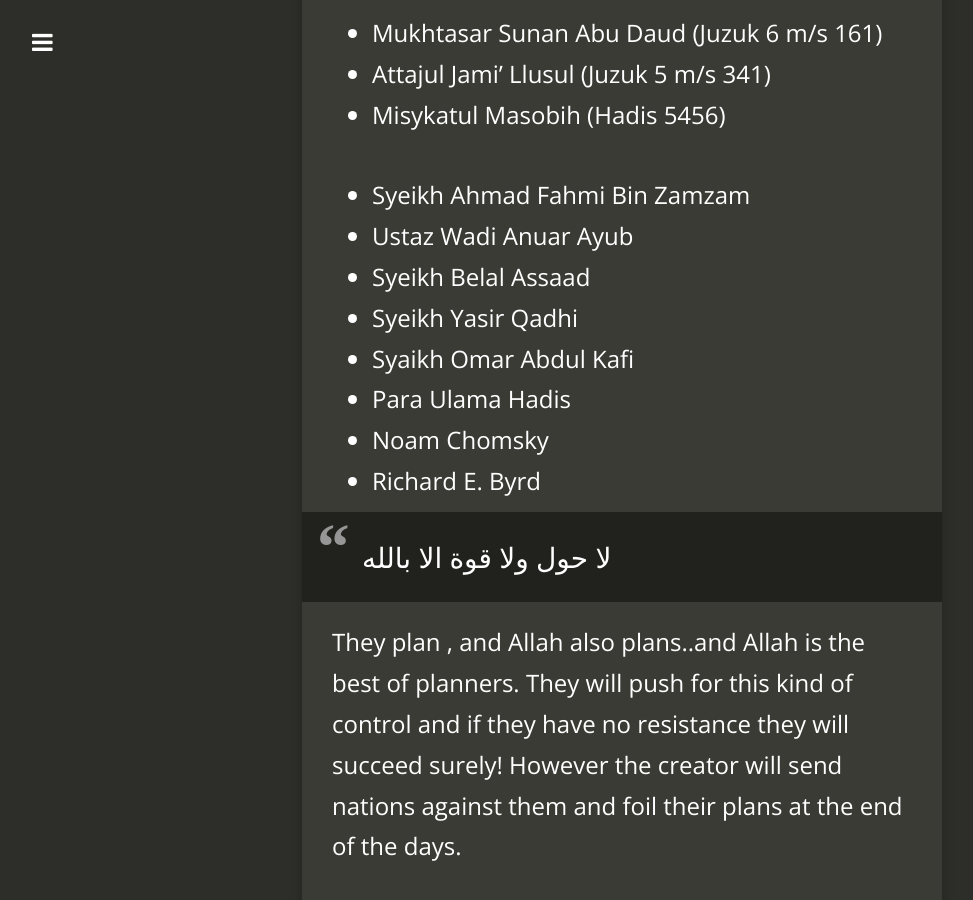
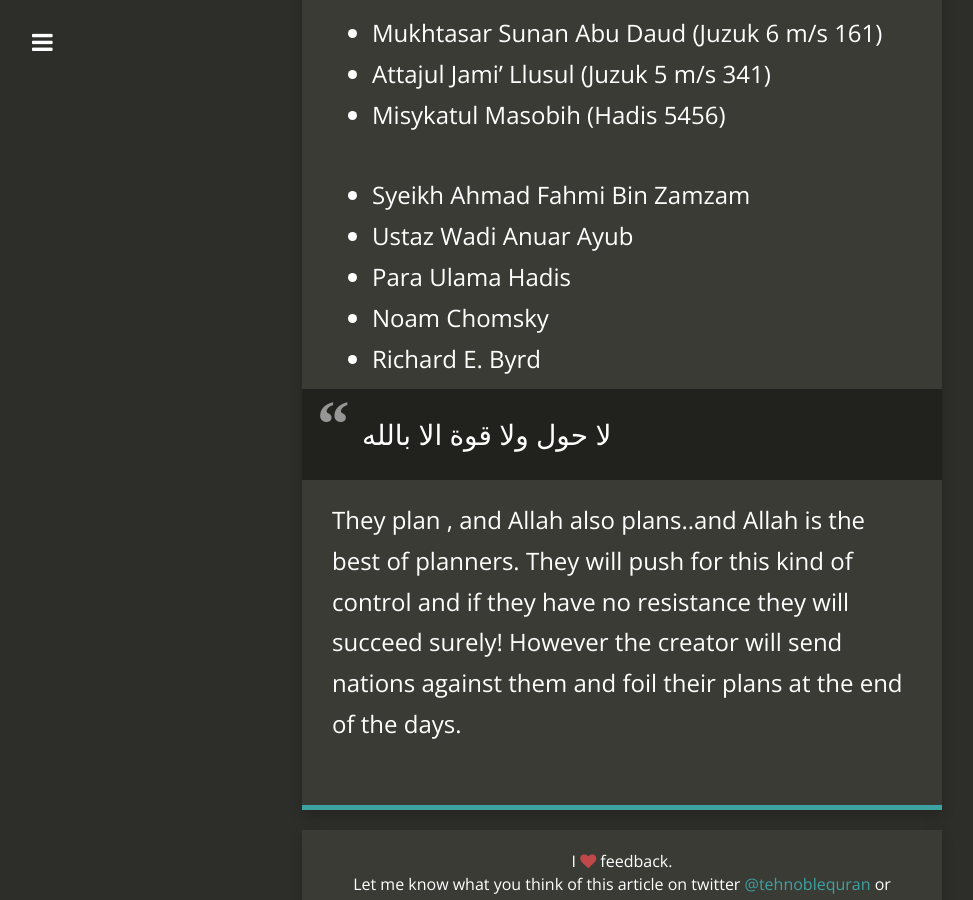
Before and after one commit to kedamaian/swsyafiq, a Jekyll site: the page built from _posts/2018-08-18-sejarah-khazaria-ii-kesimpulan.md, in a window 1280 px wide and 900 px high, scrolled down 22838 px. Shown: the whole window, without its empty margins (18-991 px from the left). Built offline with Jekyll 4.4.1, drawn with Linux system fonts in a browser that asks for light colours; nearby versions of some CDN libraries; comment, search, counter and statistics services are not loaded.

Commit message:
Update 2018-08-18-sejarah-khazaria-ii-kesimpulan.md

```diff
--- a/_posts/2018-08-18-sejarah-khazaria-ii-kesimpulan.md
+++ b/_posts/2018-08-18-sejarah-khazaria-ii-kesimpulan.md
@@ -55,9 +55,6 @@
 
 - Syeikh Ahmad Fahmi Bin Zamzam
 - Ustaz Wadi Anuar Ayub
-- Syeikh Belal Assaad
-- Syeikh Yasir Qadhi
-- Syaikh Omar Abdul Kafi
 - Para Ulama Hadis
 - Noam Chomsky
 - Richard E. Byrd
```
